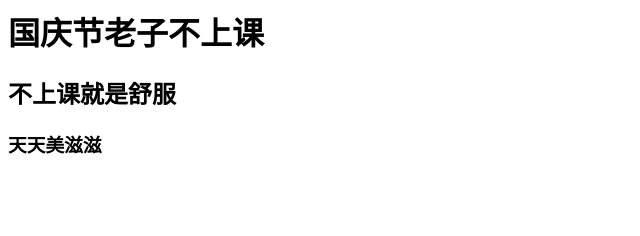
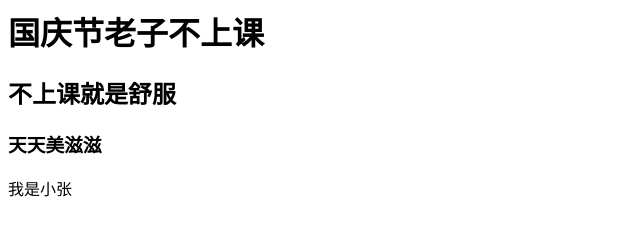
Before and after one commit to Milk-199626/test0721, a plain HTML site: page index.html in a window 1280 px wide. Shown: the whole page, without its empty margins (0-640 px from the left). Drawn offline with Linux system fonts and the light colour scheme.

Commit message:
小张第一次提交

```diff
--- a/index.html
+++ b/index.html
@@ -1,3 +1,4 @@
 <h1>国庆节老子不上课</h1>
 <h2>不上课就是舒服</h2>
 <h3>天天美滋滋</h3>
+<p>我是小张</p>
```
